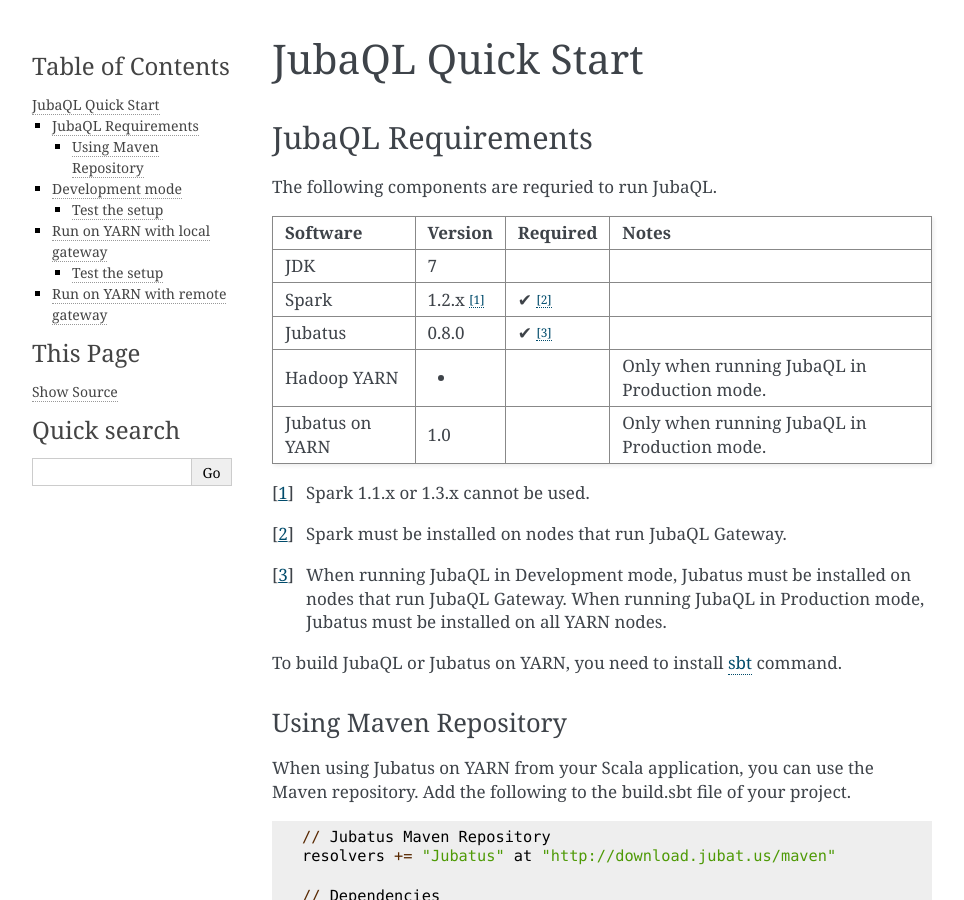
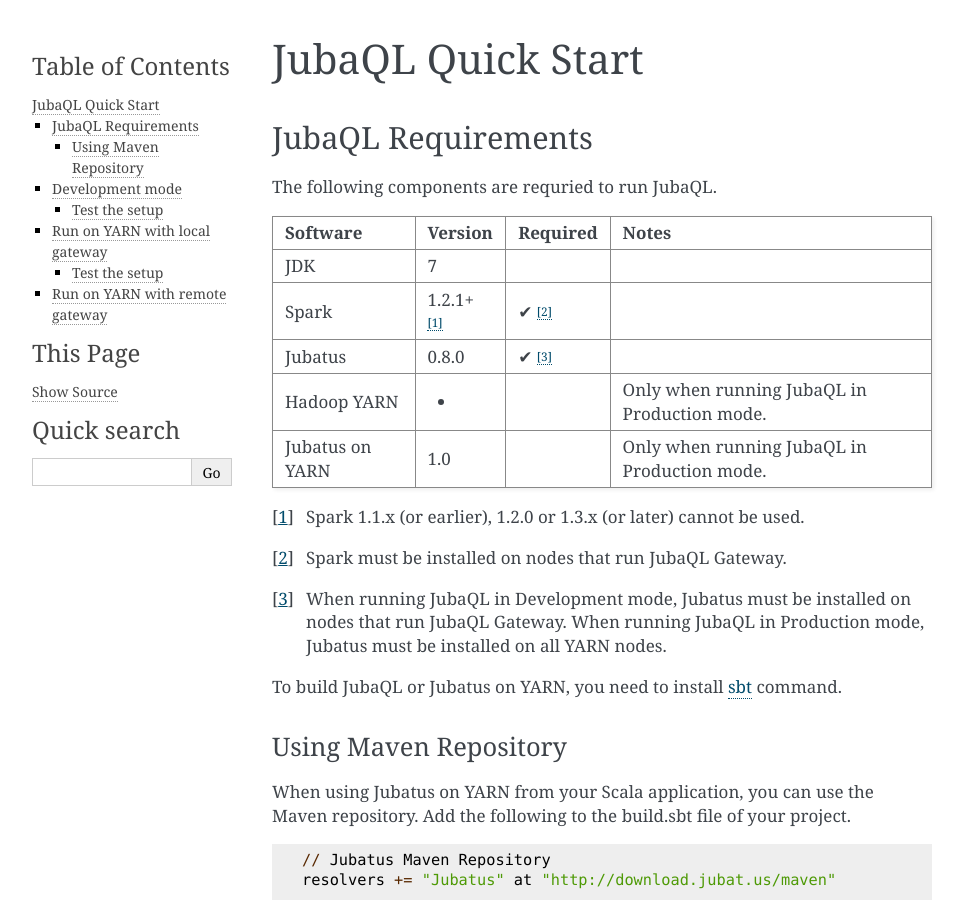
Before and after one commit to jubatus/website, a Sphinx documentation site: the page built from source/en/jubaql/quickstart.rst, in a window 1280 px wide and 900 px high. Shown: the whole window, without its empty margins (148-1112 px from the left). Built offline with Sphinx 7.4.7, drawn with Linux system fonts in a browser that asks for light colours; the version number could not be read and is left out.

Commit message:
update Spark version requirement for JubaQL (fix #226)

```diff
--- a/source/en/jubaql/quickstart.rst
+++ b/source/en/jubaql/quickstart.rst
@@ -6,17 +6,17 @@
 
 The following components are requried to run JubaQL.
 
-=================== ========== ========= ======================================================
-Software            Version    Required  Notes
-=================== ========== ========= ======================================================
+=================== ============ ========= ======================================================
+Software            Version      Required  Notes
+=================== ============ ========= ======================================================
 JDK                 7
-Spark               1.2.x [1]_ ✔ [2]_
-Jubatus             0.8.0      ✔ [3]_
-Hadoop YARN         -                    Only when running JubaQL in Production mode.
-Jubatus on YARN     1.0                  Only when running JubaQL in Production mode.
-=================== ========== ========= ======================================================
+Spark               1.2.1+ [1]_  ✔ [2]_
+Jubatus             0.8.0        ✔ [3]_
+Hadoop YARN         -                      Only when running JubaQL in Production mode.
+Jubatus on YARN     1.0                    Only when running JubaQL in Production mode.
+=================== ============ ========= ======================================================
 
-.. [1] Spark 1.1.x or 1.3.x cannot be used.
+.. [1] Spark 1.1.x (or earlier), 1.2.0 or 1.3.x (or later) cannot be used.
 .. [2] Spark must be installed on nodes that run JubaQL Gateway.
 .. [3] When running JubaQL in Development mode, Jubatus must be installed on nodes that run JubaQL Gateway.
        When running JubaQL in Production mode, Jubatus must be installed on all YARN nodes.
```
Also changed, not shown: source/ja/jubaql/quickstart.rst (+9 -9 lines).
